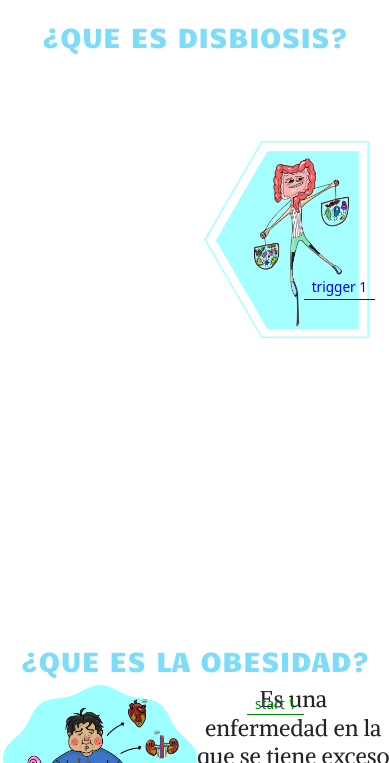
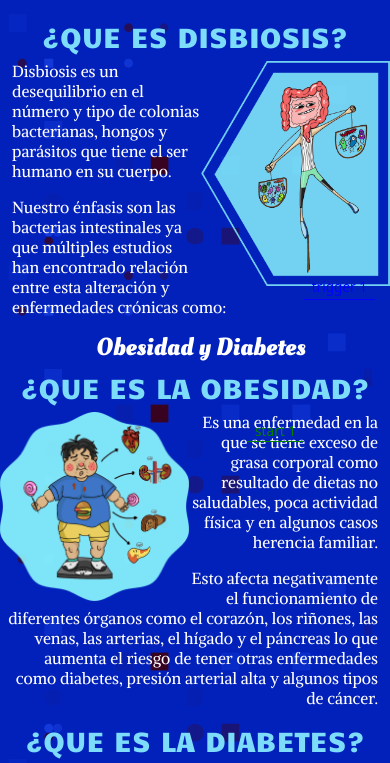
Before and after one commit to GitSRealpe/bbmmUN, a website with bundled scripts: page index.html in a window 390 px wide. Shown: the part 207-970 px from the top of the page. Built offline with nearby package versions, Linux system fonts and the light colour scheme; files whose address does not match are found by name; a web font is replaced by a local one.

Commit message:
background and sizing edits

```diff
--- a/css/index.css
+++ b/css/index.css
@@ -26,8 +26,9 @@
 body {
     /* padding: 50px 0px 0px 0px; */
     z-index: 0;
-    background-color: #004aad;
+    /* background-color: #004aad; */
     position: relative;
+    background-image: url("../assets/patternpad.svg");
 }
 
 h1 {
@@ -42,18 +43,27 @@ p {
     font-family: Alike;
 }
 
-.titulo {
-    background-image: url("../assets/squircle.svg");
-    background-repeat: no-repeat;
-    /* background-position: 0px -50px; */
-    /* background: #0F2027;
+
+/* .titulo {
+    background-position: 0px -50px;
+    background: #0F2027;
     background: -webkit-linear-gradient(to right, #2C5364, #203A43, #0F2027);
-    background: linear-gradient(to right, #2C5364, #203A43, #0F2027); */
+    background: linear-gradient(to right, #2C5364, #203A43, #0F2027);
+} */
+
+.oyd {
+    color: white;
+    text-align: center;
+    font-family: OleoScript;
+    font-weight: 900;
 }
 
-.oyd {
-    font-family: OleoScript;
-    font-weight: 900;
+.obesidad {
+    color: white;
+}
+
+.disbiosis {
+    color: white;
 }
 
 #whatdoing {
@@ -190,6 +200,12 @@ p {
     .arrow {
         width: 50px;
     }
+    .obeso {
+        width: 35%;
+    }
+    .tripas {
+        width: 70%;
+    }
     #waves.recuadro {
         font-size: 26.8px;
     }
@@ -214,9 +230,6 @@ p {
         text-align: center;
         font-size: 28.7px;
     }
-    .tripas {
-        width: 60%;
-    }
 }
 
 
@@ -230,6 +243,17 @@ p {
     }
     .arrow {
         width: 50px;
+    }
+    .disbiosis {
+        text-align: center;
+        font-size: 22.7px;
+    }
+    .tripas {
+        width: 70%;
+    }
+    .obesidad {
+        text-align: center;
+        font-size: 22.7px;
     }
     #waves.recuadro {
         font-size: 26.8px;
@@ -246,17 +270,6 @@ p {
     #diabetes {
         text-align: center;
         font-size: 22.7px;
-    }
-    .obesidad {
-        text-align: center;
-        font-size: 22.7px;
-    }
-    .disbiosis {
-        text-align: center;
-        font-size: 22.7px;
-    }
-    .tripas {
-        width: 60%;
     }
 }
 
@@ -292,6 +305,12 @@ p {
     .arrow {
         width: 40px;
     }
+    .disbiosis {
+        text-align: left;
+    }
+    .tripas {
+        width: 100%;
+    }
     #nubes.recuadro {
         font-size: 30.5px;
     }
@@ -305,6 +324,9 @@ p {
 /* xs */
 
 @media screen and (max-width: 576px) {
+    body {
+        font-size: 16px;
+    }
     .top {
         top: 15%;
         left: 5%;
@@ -319,6 +341,17 @@ p {
     }
     .arrow {
         width: 35px;
+    }
+    .tripas {
+        width: 90%;
+    }
+    .obesidad {
+        text-align: right;
+        font-size: 16px;
+    }
+    .disbiosis {
+        text-align: left;
+        font-size: 16px;
     }
     #waves.recuadro {
         border-left: none;
--- a/index.html
+++ b/index.html
@@ -42,53 +42,49 @@
                         <div class="col d-sm-none align-self-center">
                             <a href="#start"><img src="assets/arrow.gif" class="img-fluid arrow" alt="arrow"></a>
                         </div>
-
                     </div>
                 </div>
 
             </div>
         </div>
 
-        <div class="row justify-content-evenly">
+        <div class="row align-items-center justify-content-evenly">
             <h1 class="text-center" style="color: #7ddcfa;" id="start">¿QUE ES DISBIOSIS?</h1>
-            <div class="col-6 align-self-center text-white" style="padding-right: 0;">
-                <!-- <h1 class="d-none d-sm-block text-center" style="color: #7ddcfa;">¿QUE ES DISBIOSIS?</h1> -->
+            <div class="col lh-sm" style="padding-right: 0;">
+                <!-- wrapping -->
+                <img src="img/disbiosis.png " class="col-6 d-sm-none float-end" alt="disbiosis">
                 <p class="disbiosis">
                     Disbiosis es un desequilibrio en el número y tipo de colonias bacterianas, hongos y parásitos que tiene el ser humano en su cuerpo.
                 </p>
-
-                <div class="d-none d-md-block text-white">
-                    <p class="disbiosis">
-                        Nuestro énfasis son las bacterias intestinales ya que múltiples estudios han encontrado relación entre esta alteración y enfermedades crónicas como:
-                    </p>
-                    <h2 class="oyd text-center">Obesidad y Diabetes</h2>
-                </div>
-
+                <p class=" d-md-block disbiosis">
+                    Nuestro énfasis son las bacterias intestinales ya que múltiples estudios han encontrado relación entre esta alteración y enfermedades crónicas como:
+                </p>
+                <h2 class=" oyd">Obesidad y Diabetes</h2>
             </div>
-            <div class="col-6 align-self-center text-center" style="padding-left: 0;">
+            <!-- no wrapping -->
+            <div class="col-6 d-none d-sm-block col-sm-5 align-self-center text-center" style="padding-left: 0;">
                 <img src="img/disbiosis.png " class="img-fluid tripas" alt="glucosa_img">
             </div>
 
-            <div class="col-12 d-md-none text-white">
-                <p class="disbiosis">
-                    Nuestro énfasis son las bacterias intestinales ya que múltiples estudios han encontrado relación entre esta alteración y enfermedades crónicas como
-                </p>
-                <p class="oyd text-center">Obesidad y Diabetes</p>
-            </div>
+            <!-- <div class="col-12 d-none d-sm-block d-md-none">
+                <h2 class="oyd">Obesidad y Diabetes</h2>
+            </div> -->
 
         </div>
         <div id="trigger1"></div>
         <div class="row align-items-center justify-content-evenly">
             <h1 class="text-center" style="color: #7ddcfa;">¿QUE ES LA OBESIDAD?</h1>
-            <div class="col-6 d-none d-sm-block col-sm-5 col-md-5" style="padding-right: 0;" id="reveal1">
+            <!-- no wrapping -->
+            <div class="col-6 d-none d-sm-block col-sm-5 obeso" style="padding-right: 0;">
                 <img src="img/obesidad.png " class="img-fluid" alt="obeso">
             </div>
-            <div class="col lh-sm" style="padding: 0px 0px 0px 3px;">
-                <img src="img/obesidad.png " class="col-6 d-sm-none float-start" alt="obeso ">
+            <div class="col lh-sm" style="padding-left: 0;">
+                <!-- wrapping -->
+                <img src="img/obesidad.png " class="col-6 d-sm-none float-start obeso" alt="obeso">
                 <p class="obesidad">
                     Es una enfermedad en la que se tiene exceso de grasa corporal como resultado de dietas no saludables, poca actividad física y en algunos casos herencia familiar.
                 </p>
-                <p class="d-block d-sm-none d-md-block obesidad">
+                <p class="d-sm-none d-md-block obesidad">
                     Esto afecta negativamente el funcionamiento de diferentes órganos como el corazón, los riñones, las venas, las arterias, el hígado y el páncreas lo que aumenta el riesgo de tener otras enfermedades como diabetes, presión arterial alta y algunos tipos
                     de cáncer.
                 </p>
```
Also changed, not shown: assets/patternpad.svg (added).
